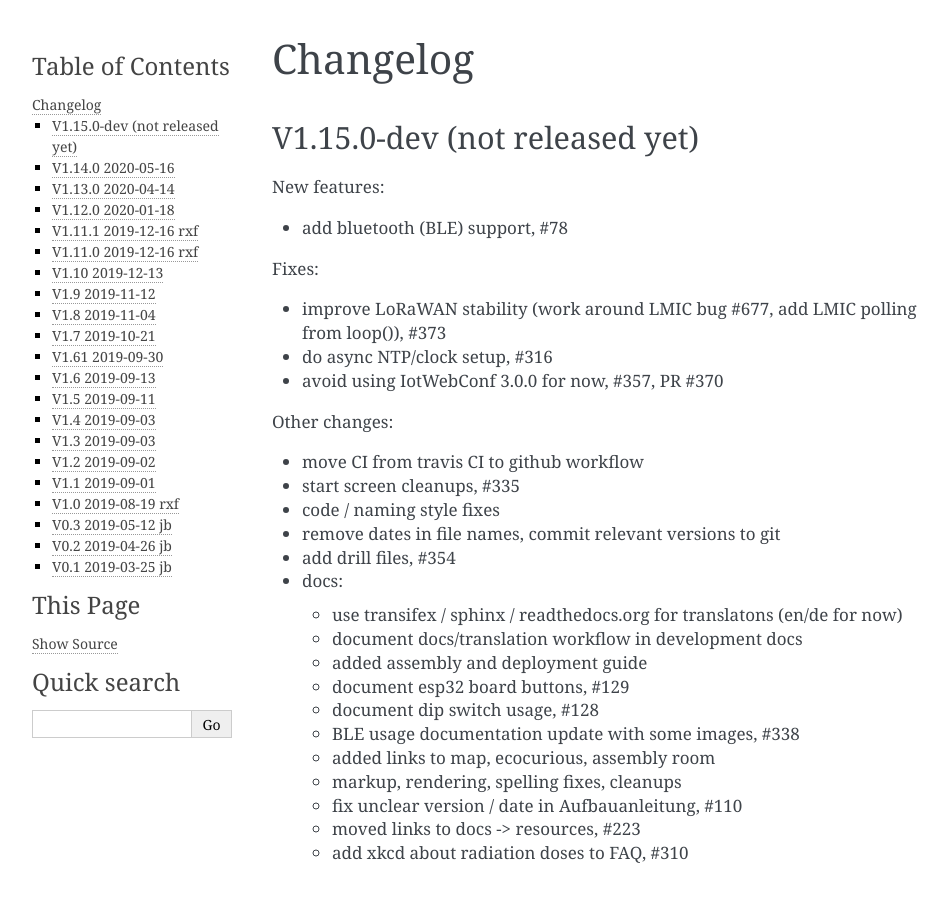
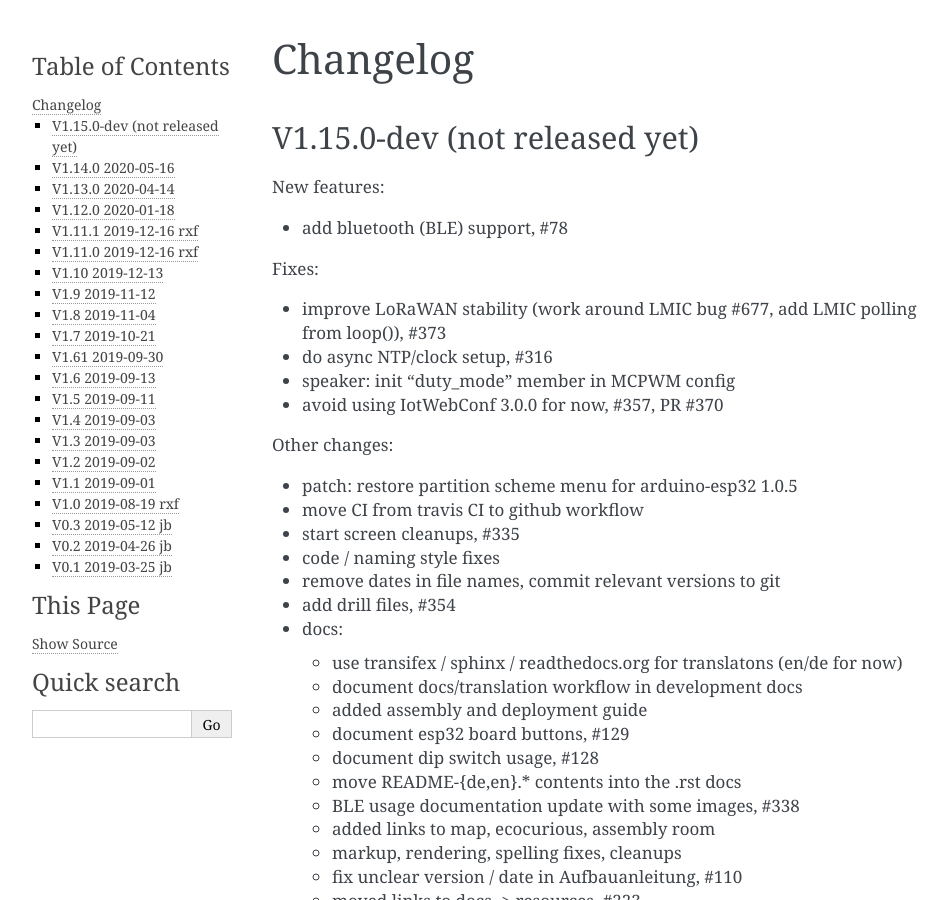
Before and after one commit to ecocurious2/MultiGeiger, a Sphinx documentation site: the page built from docs/source/changes.rst, in a window 1280 px wide and 900 px high. Shown: the whole window, without its empty margins (148-1096 px from the left). Built offline with Sphinx 7.4.7, drawn with Linux system fonts in a browser that asks for light colours.

Commit message:
update CHANGES

```diff
--- a/docs/source/changes.rst
+++ b/docs/source/changes.rst
@@ -15,10 +15,12 @@ Fixes:
 * improve LoRaWAN stability (work around LMIC bug #677, add LMIC polling
   from loop()), #373
 * do async NTP/clock setup, #316
+* speaker: init "duty_mode" member in MCPWM config
 * avoid using IotWebConf 3.0.0 for now, #357, PR #370
 
 Other changes:
 
+* patch: restore partition scheme menu for arduino-esp32 1.0.5
 * move CI from travis CI to github workflow
 * start screen cleanups, #335
 * code / naming style fixes
@@ -31,6 +33,7 @@ Other changes:
   - added assembly and deployment guide
   - document esp32 board buttons, #129
   - document dip switch usage, #128
+  - move README-{de,en}.* contents into the .rst docs
   - BLE usage documentation update with some images, #338
   - added links to map, ecocurious, assembly room
   - markup, rendering, spelling fixes, cleanups
```
